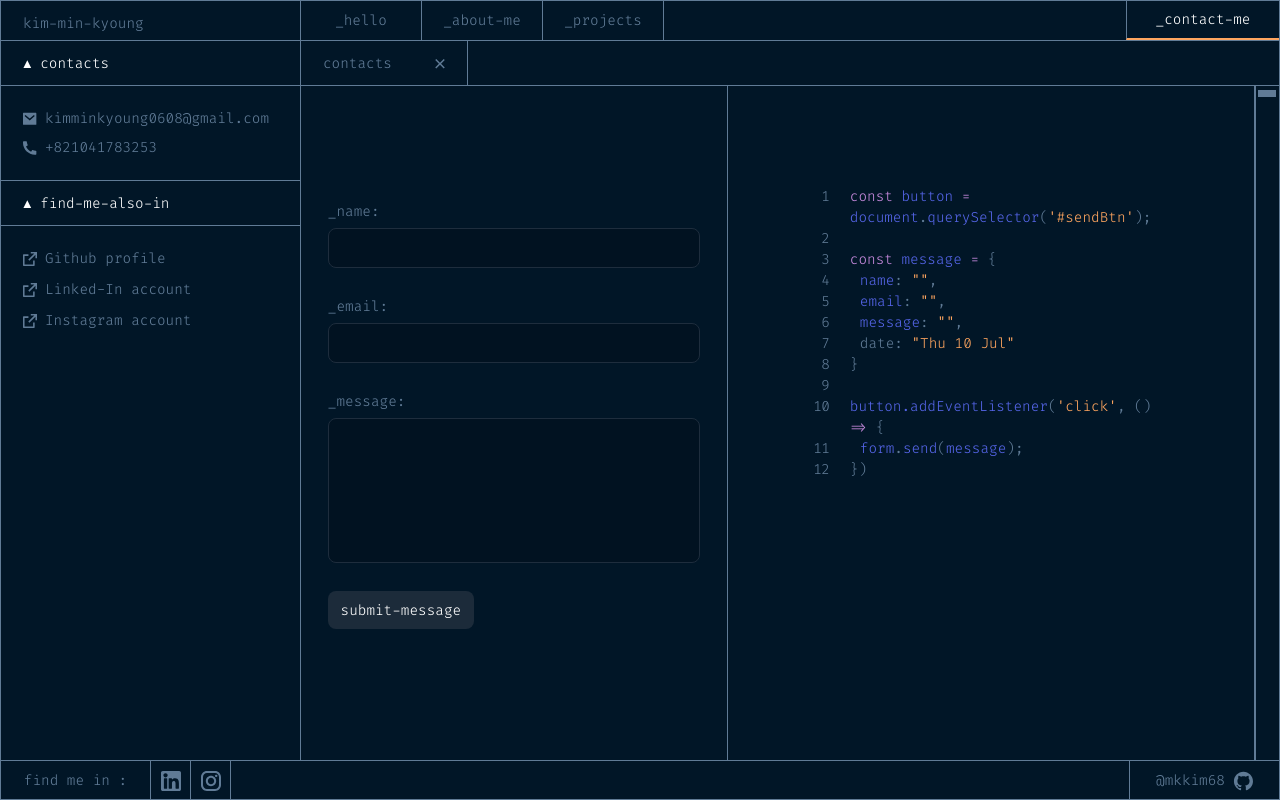
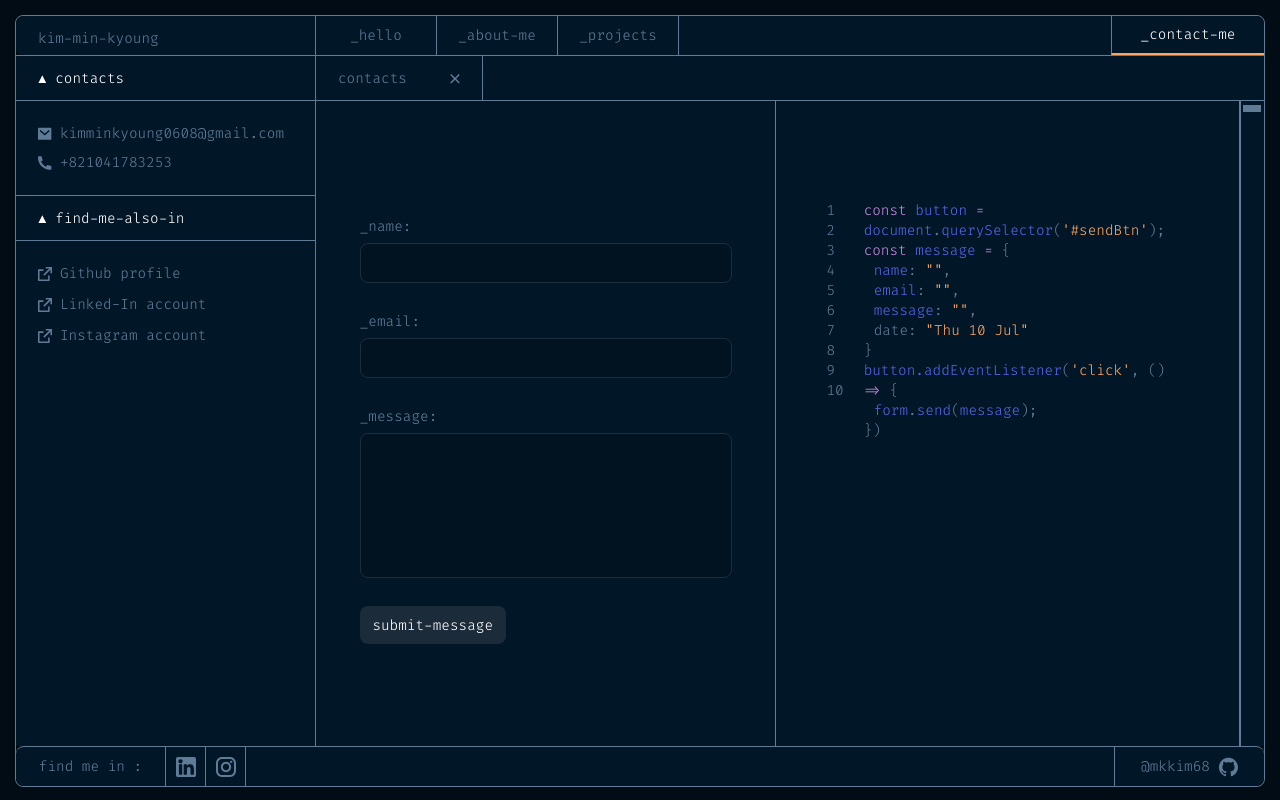
Before and after one commit to mkkim68/portfolio, a Next.js app: page /contact-me in a window 1280 px wide. Built offline with nearby package versions, Linux system fonts and the light colour scheme.

Commit message:
✨contact-me 수정, Layout 변경

```diff
--- a/app/contact-me/page.tsx
+++ b/app/contact-me/page.tsx
@@ -1,6 +1,6 @@
 "use client";
 
-import { useState } from "react";
+import { useEffect, useState } from "react";
 import formatDate from "../../utils/formatdate";
 
 export default function ContactMe() {
@@ -9,10 +9,39 @@ export default function ContactMe() {
   const [name, setName] = useState<String>("");
   const [email, setEmail] = useState<String>("");
   const [message, setMessage] = useState<String>("");
+  const [line, setLine] = useState<number>(10);
+  const [lineArr, setLineArr] = useState<Array<number>>([
+    1, 2, 3, 4, 5, 6, 7, 8, 9, 10,
+  ]);
   let date = new Date();
 
+  useEffect(() => {
+    countLines();
+  }, []);
+
+  function countLines() {
+    var el = document.getElementById("content");
+    var divHeight = el.offsetHeight;
+    var lineHeight = parseInt(el.style.lineHeight);
+    var lines = divHeight / lineHeight;
+    setLine(lines);
+    let i = 0;
+    const last = lineArr[lineArr.length - 1];
+    console.log(line, last, lineArr);
+    if (last < line) {
+      i = last;
+      let temp = [];
+      for (i; i < line; i++) {
+        temp.push(i + 1);
+      }
+      setLineArr((prev) => [...prev, ...temp]);
+    } else if (line < last) {
+      setLineArr((prev) => prev.slice(0, line));
+    }
+  }
+
   return (
-    <div className="h-full w-full flex">
+    <div className="h-full w-full bg-[#011627] flex">
       {/* 왼쪽 */}
       <div className="h-full w-[300px] border-r-[0.5px] border-[#607B96]">
         <div>
@@ -146,7 +175,7 @@ export default function ContactMe() {
           </div>
         </div>
         <div className="flex h-full">
-          <div className="flex flex-col items-center w-[45%] border-r-[0.5px] border-[#607B96]">
+          <div className="flex flex-col items-center w-[50%] border-r-[0.5px] border-[#607B96]">
             <form
               action=""
               className="flex flex-col items-start pt-[115px] gap-7"
@@ -156,7 +185,10 @@ export default function ContactMe() {
                 <input
                   id="name"
                   type="text"
-                  onChange={(e) => setName(e.target.value)}
+                  onChange={(e) => {
+                    setName(e.target.value);
+                    countLines();
+                  }}
                   className="bg-[#011221] p-[13px] w-[372px] h-[40px] border-[0.5px] border-[#1E2D3D] focus:border-[#607B96] focus:border-[2px] outline-none rounded-[8px]"
                 />
               </div>
@@ -165,7 +197,10 @@ export default function ContactMe() {
                 <input
                   id="email"
                   type="text"
-                  onChange={(e) => setEmail(e.target.value)}
+                  onChange={(e) => {
+                    setEmail(e.target.value);
+                    countLines();
+                  }}
                   className="bg-[#011221] p-[13px] w-[372px] h-[40px] border-[0.5px] border-[#1E2D3D] focus:border-[#607B96] focus:border-[2px] outline-none rounded-[8px]"
                 />
               </div>
@@ -173,7 +208,10 @@ export default function ContactMe() {
                 <label htmlFor="message">_message:</label>
                 <textarea
                   id="message"
-                  onChange={(e) => setMessage(e.target.value)}
+                  onChange={(e) => {
+                    setMessage(e.target.value);
+                    countLines();
+                  }}
                   className="bg-[#011221] resize-none p-[13px] w-[372px] h-[145px] border-[0.5px] border-[#1E2D3D] focus:border-[#607B96] focus:border-[2px] outline-none rounded-[8px]"
                 />
               </div>
@@ -183,12 +221,21 @@ export default function ContactMe() {
             </form>
           </div>
 
-          <div className="flex justify-center items-start w-[55%] border-r-[0.5px] border-[#607B96] py-[100px] px-[90px]">
-            <div className="flex flex-col items-start w-[98%]">
-              <div className="flex">
-                <span className="mr-[20px]">1</span>
+          <div className="flex justify-center items-start w-[50%] border-r-[0.5px] border-[#607B96] py-[100px] px-[50px]">
+            <div style={{ lineHeight: "20px" }} className="mr-[20px]">
+              {lineArr.map((cnt, idx) => (
+                <p key={idx}>{cnt}</p>
+              ))}
+            </div>
+            <div
+              id="content"
+              style={{ lineHeight: "20px" }}
+              className="flex flex-col items-start w-[98%]"
+            >
               <p>
-                  <span className="text-[#C98BDF]">const </span>
+                <span id="text" className="text-[#C98BDF]">
+                  const{" "}
+                </span>
                 <span className="text-[#5565E8]">button</span>
                 <span className="text-[#C98BDF]"> = </span>
                 <span className="text-[#5565E8]">document</span>
@@ -198,48 +245,30 @@ export default function ContactMe() {
                 <span className="text-[#FEA55F]">'#sendBtn'</span>
                 <span>);</span>
               </p>
-              </div>
-              <div className="flex">
-                <span className="mr-[20px]">2</span>
-              </div>
-              <div className="flex">
-                <span className="mr-[20px]">3</span>
               <p>
                 <span className="text-[#C98BDF]">const </span>
                 <span className="text-[#5565E8]">message</span>
                 <span className="text-[#C98BDF]"> = </span>
                 <span>{`{`}</span>
               </p>
-              </div>
-              <div className="flex">
-                <span className="mr-[20px]">4</span>
               <p>
                 <span className="text-[#5565E8] ml-[10px]">name</span>
                 <span>: </span>
                 <span className="text-[#FEA55F]">{`"${name}"`}</span>
                 <span>,</span>
               </p>
-              </div>
-              <div className="flex">
-                <span className="mr-[20px]">5</span>
               <p>
                 <span className="text-[#5565E8] ml-[10px]">email</span>
                 <span>: </span>
                 <span className="text-[#FEA55F]">{`"${email}"`}</span>
                 <span>,</span>
               </p>
-              </div>
-              <div className="flex">
-                <span className="mr-[20px]">6</span>
               <p>
                 <span className="text-[#5565E8] ml-[10px]">message</span>
                 <span>: </span>
                 <span className="text-[#FEA55F]">{`"${message}"`}</span>
                 <span>,</span>
               </p>
-              </div>
-              <div className="flex">
-                <span className="mr-[20px]">7</span>
               <p>
                 <span className="ml-[10px]">date: </span>
                 <span className="text-[#FEA55F]">{`"${formatDate(
@@ -250,33 +279,20 @@ export default function ContactMe() {
                   date.getMonth() + 1
                 )}"`}</span>
               </p>
-              </div>
-              <div className="flex">
-                <span className="mr-[20px]">8</span>
               <p>
                 <span>{`}`}</span>
               </p>
-              </div>
-              <div className="flex">
-                <span className="mr-[20px]">9</span>
-              </div>
-              <div className="relative flex">
+              {/* <div className="relative flex">
                 <span className="absolute -left-2">1</span>
-                <span className="mr-[20px]">0</span>
+                <span className="mr-[20px]">0</span> */}
               <p>
-                  <span className="text-[#5565E8]">
-                    button.addEventListener
-                  </span>
+                <span className="text-[#5565E8]">button.addEventListener</span>
                 <span>(</span>
                 <span className="text-[#FEA55F]">'click'</span>
                 <span>, ()</span>
                 <span className="text-[#C98BDF]">{` => `}</span>
                 <span>{`{`}</span>
               </p>
-              </div>
-              <div className="relative flex">
-                <span className="absolute -left-2">1</span>
-                <span className="mr-[20px]">1</span>
               <p>
                 <span className="text-[#5565E8] ml-[10px]">form</span>
                 <span>.</span>
@@ -285,14 +301,9 @@ export default function ContactMe() {
                 <span className="text-[#5565E8]">message</span>
                 <span>);</span>
               </p>
-              </div>
-              <div className="relative flex">
-                <span className="absolute -left-2">1</span>
-                <span className="mr-[20px]">2</span>
               <p>
                 <span>{`})`}</span>
               </p>
-              </div>
             </div>
           </div>
           <div className="w-[25px] border-l-[0.5px] border-[#607B96] flex justify-center pt-1">
--- a/app/layout.tsx
+++ b/app/layout.tsx
@@ -4,8 +4,8 @@ import "../styles/global.css";
 import localFont from "next/font/local";
 
 export const metadata = {
-  title: "Next.js",
-  description: "Generated by Next.js",
+  title: "Kim Min Kyoung",
+  description: "Front-end Developer",
 };
 
 const firacode_light = localFont({
@@ -22,12 +22,14 @@ export default function RootLayout({
 }) {
   return (
     <html lang="en">
-      <body
-        className={`${firacode_light.className} border-[0.5px] border-[#607B96] h-screen text-[14px]`}
-      >
-        <Navigation />
-        <div className="h-[calc(90vh-1px)]">{children}</div>
-        <Footer />
+      <body className={`bg-[#010C15] h-screen p-[15px]`}>
+        <div
+          className={`${firacode_light.className} border-[0.5px] rounded-[8px] border-[#607B96] text-[14px]`}
+        >
+          <Navigation />
+          <div className="h-[calc(90vh-30px)]">{children}</div>
+          <Footer />
+        </div>
       </body>
     </html>
   );
--- a/components/footer.tsx
+++ b/components/footer.tsx
@@ -1,6 +1,6 @@
 export default function Footer() {
   return (
-    <div className="text-[#607B96] flex justify-between w-full border-t-[0.5px] h-[5vh]">
+    <div className="text-[#607B96] rounded-[8px] bg-[#011627] flex justify-between w-full border-t-[0.5px] h-[5vh]">
       <div className="flex">
         <div className="border-r-[0.5px] w-[150px] flex justify-center items-center">
           <span>find me in :</span>
--- a/components/navigation.tsx
+++ b/components/navigation.tsx
@@ -6,7 +6,7 @@ import { usePathname } from "next/navigation";
 export default function Navigation() {
   const path = usePathname();
   return (
-    <nav className="h-[5vh]">
+    <nav className="h-[5vh] rounded-[8px] bg-[#011627]">
       <ul className="text-[#607B96] flex justify-between w-full border-b-[0.5px] h-full">
         <div className="flex">
           <li className="p-[22px] flex justify-start items-center border-r-[0.5px] w-[300px]">
--- a/styles/global.css
+++ b/styles/global.css
@@ -1,5 +1,5 @@
 @import "tailwindcss";
 
 body {
-  background-color: #011627;
+  /* background-color: #011627; */
 }
```
Lines whose indentation alone changed are shown as unchanged.
